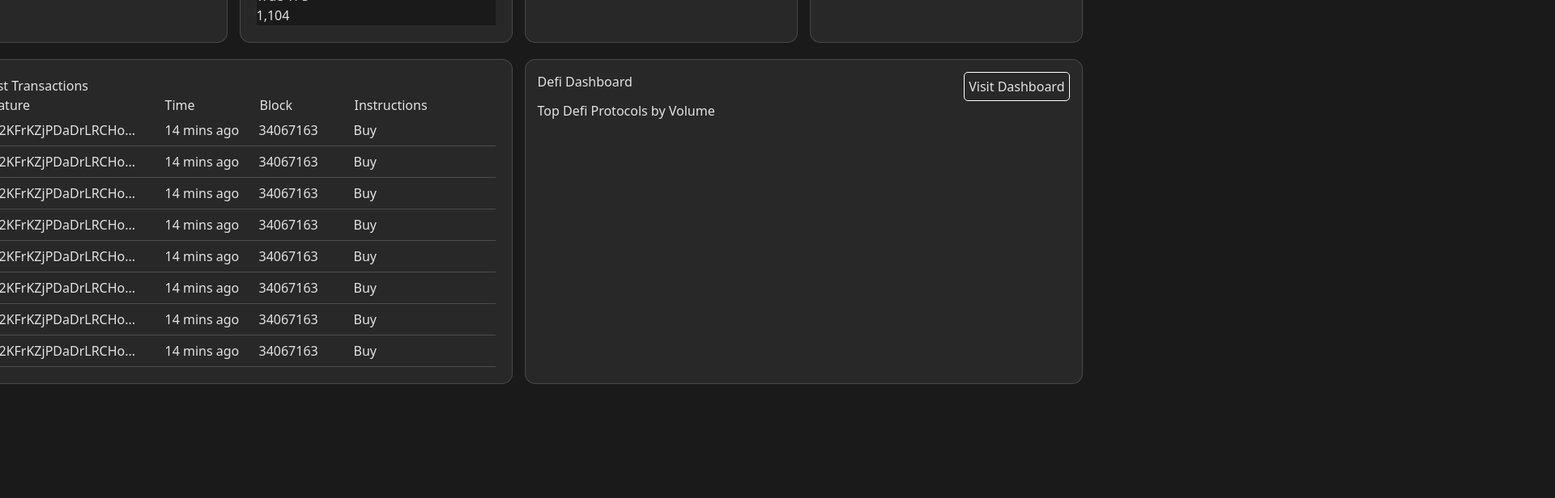
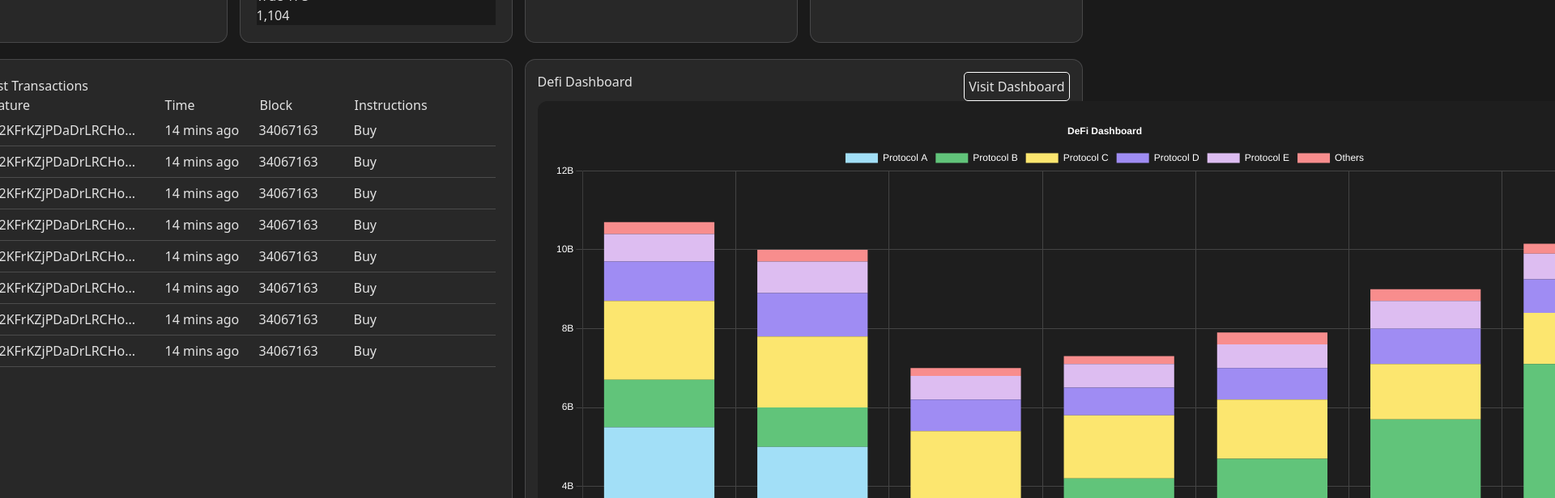
Before and after one commit to paqsa/solscan-clone, a React (Vite) app: page / in a window 1280 px wide. Shown: the part 400-1016 px from the top of the page at 81% size, 1920 px wide, since content can reach past the window. Built offline with nearby package versions, Linux system fonts and the light colour scheme.

Commit message:
defi chart update

```diff
--- a/package.json
+++ b/package.json
@@ -12,6 +12,7 @@
   "dependencies": {
     "chart.js": "^4.4.9",
     "react": "^19.1.0",
+    "react-chartjs-2": "^5.3.0",
     "react-dom": "^19.1.0"
   },
   "devDependencies": {
--- a/src/components/defiDashboard/defi.jsx
+++ b/src/components/defiDashboard/defi.jsx
@@ -1,5 +1,5 @@
 import "./defi.css";
-
+import DefiChart from "./defiChart"
 
 export default function defiDashboard() {
 
@@ -14,7 +14,7 @@ export default function defiDashboard() {
                 </div>
 
                 <div className="defiChart">
-
+                    <DefiChart></DefiChart>
                 </div>
 
                 <div>
--- /dev/null
+++ b/src/components/defiDashboard/defiChart.jsx
@@ -0,0 +1,90 @@
+// components/DeFiStackedBarChart.js
+import React from 'react';
+import {
+  Chart as ChartJS,
+  CategoryScale,
+  LinearScale,
+  BarElement,
+  Title,
+  Tooltip,
+  Legend,
+} from 'chart.js';
+import { Bar } from 'react-chartjs-2';
+
+ChartJS.register(CategoryScale, LinearScale, BarElement, Title, Tooltip, Legend);
+
+const DeFiStackedBarChart = () => {
+  const data = {
+    labels: ['22/05', '23/05', '24/05', '25/05', '26/05', '27/05', '28/05'],
+    datasets: [
+      {
+        label: 'Protocol A',
+        data: [5.5, 5, 2.8, 3.2, 3.4, 3.6, 3.3],
+        backgroundColor: '#A2DFF7',
+      },
+      {
+        label: 'Protocol B',
+        data: [1.2, 1.0, 0.9, 1.0, 1.3, 2.1, 3.8],
+        backgroundColor: '#61C47A',
+      },
+      {
+        label: 'Protocol C',
+        data: [2.0, 1.8, 1.7, 1.6, 1.5, 1.4, 1.3],
+        backgroundColor: '#FCE66F',
+      },
+      {
+        label: 'Protocol D',
+        data: [1.0, 1.1, 0.8, 0.7, 0.8, 0.9, 0.85],
+        backgroundColor: '#9F8CF3',
+      },
+      {
+        label: 'Protocol E',
+        data: [0.7, 0.8, 0.6, 0.6, 0.6, 0.7, 0.65],
+        backgroundColor: '#DDBDF1',
+      },
+      {
+        label: 'Others',
+        data: [0.3, 0.3, 0.2, 0.2, 0.3, 0.3, 0.25],
+        backgroundColor: '#F88D8D',
+      },
+    ],
+  };
+
+  const options = {
+    responsive: true,
+    plugins: {
+      legend: {
+        labels: { color: 'white' },
+      },
+      title: {
+        display: true,
+        text: 'DeFi Dashboard',
+        color: 'white',
+      },
+    },
+    scales: {
+      x: {
+        stacked: true,
+        ticks: { color: 'white' },
+        grid: { color: '#444' },
+      },
+      y: {
+        stacked: true,
+        ticks: {
+          color: 'white',
+          callback: (value) => `${value}B`,
+        },
+        grid: { color: '#444' },
+      },
+    },
+  };
+
+  return (
+    <div style={{ width: '1400px', backgroundColor: '#1e1e1e', padding: '20px', borderRadius: '12px' }}>
+  <Bar data={data} options={options} />
+</div>
+
+  );
+};
+
+export default DeFiStackedBarChart;
```
Also changed, not shown: 1 other file (tests, documents, lock files or other folders).
